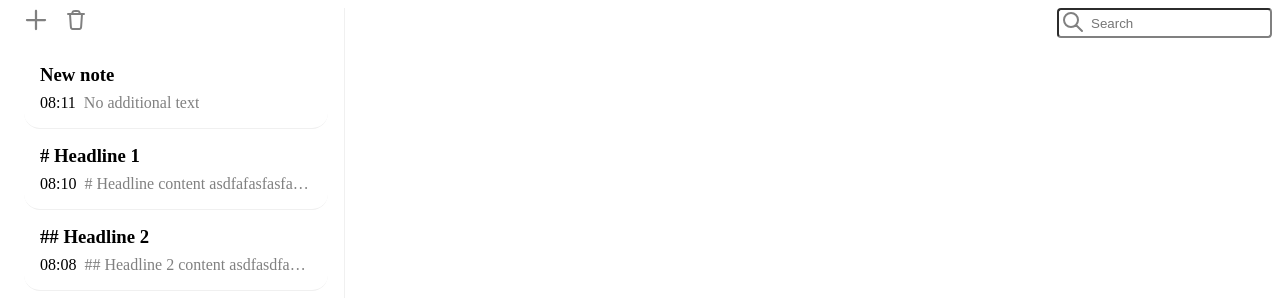
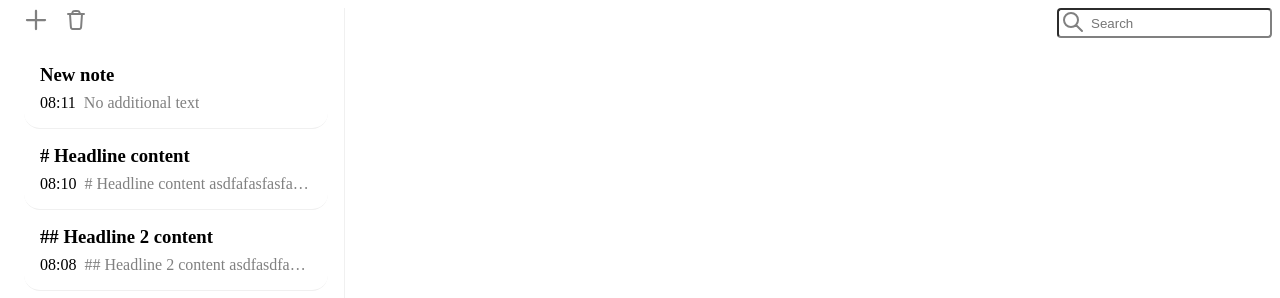
Before and after one commit to yaovidiy/nuxt-note-app, a Nuxt app: page / in a window 1280 px wide. Shown: the top 298 px of the page. Built offline with nearby package versions, Linux system fonts and the light colour scheme.

Commit message:
change: title now is computed from content
Logic is the title taken from the first line of the content

```diff
--- a/components/NoteCard.vue
+++ b/components/NoteCard.vue
@@ -1,15 +1,16 @@
 <template>
   <div @click="selectCard" class="note" :class="{ active: selectedCard === cardIndex }">
-    <h3 class="title">{{ title || 'New note' }}</h3>
+    <h3 class="title">{{ title }}</h3>
     <div class="footer">
-      <span class="date">{{ showCorrectDate() }}</span><span class="content">{{ content || 'No additional text' }}</span>
+      <span class="date">{{ noteDate }}</span><span class="content">{{ content || 'No additional text' }}</span>
     </div>
   </div>
 </template>
 
 <script setup lang="ts">
+import { computed } from 'vue'
+
 const props = defineProps({
-  title: String,
   createdAt: Number,
   content: String,
   selectedCard: Number,
@@ -22,9 +23,9 @@ function selectCard() {
   emit('select', props.cardIndex)
 }
 
-const { createdAt } = props
+const { createdAt, content } = props
 
-function showCorrectDate() {
+const noteDate = computed(() => {
   const nowDate = new Date()
   const createdAtDate = new Date(createdAt)
 
@@ -33,7 +34,16 @@ function showCorrectDate() {
   }
 
   return `${createdAtDate.getHours().toString().padStart(2, '0')}:${createdAtDate.getMinutes().toString().padStart(2, '0')}`
-}
+})
+
+const title = computed(() => {
+  if (!content) {
+    return 'New note'
+  }
+
+  return content?.split('\n')[0]
+})
+
 
 </script>
 
```
